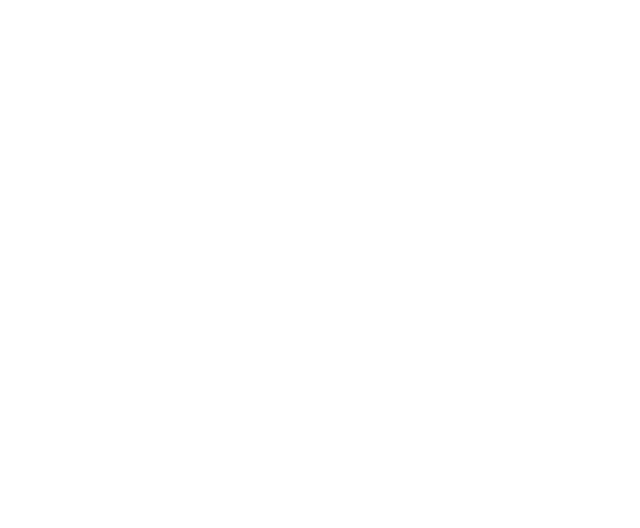
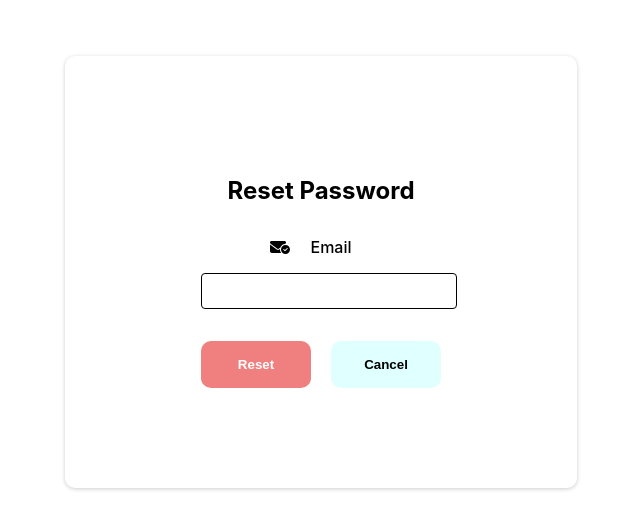
Before and after one commit to Karanjsk2k01/Expense_Tracker_React_App, a React (Create React App) app: page /ForgetPassword in a window 1280 px wide. Before the commit this address had no page. Shown: the part 128-656 px from the top of the page, without its empty margins (319-959 px from the left). Built offline with nearby package versions, Linux system fonts and the light colour scheme.

Commit message:
forgot password flow done

```diff
--- a/src/App.js
+++ b/src/App.js
@@ -5,6 +5,7 @@
 import Profile from './components/profile/Profile';
 import { AuthProvider } from './components/store/Auth-context';
 import Navbar from './components/Navbar/Navbar';
+import ForgetPassword from './components/Auth/ForgetPassword';
 
 
 function App() {
@@ -16,6 +17,7 @@
             <Route path='/' element={<Home />} />
             <Route path='/Auth' element={<AuthForm />} />
             <Route path='/Profile' element={<Profile />} />
+            <Route path='/ForgetPassword' element={<ForgetPassword />} />
           </Routes>
         </BrowserRouter>
       </AuthProvider>
--- a/src/components/Auth/AuthForm.jsx
+++ b/src/components/Auth/AuthForm.jsx
@@ -150,7 +150,7 @@
                 <button
                   type='button'
                   className={classes.toggle}
-                  onClick={() => { }}
+                  onClick={() => { history('/ForgetPassword') }}
                 >
                   {isLogin ? 'Forgot password' : ''}
                 </button>
--- /dev/null
+++ b/src/components/Auth/ForgetPassword.jsx
@@ -0,0 +1,104 @@
+import { faEnvelopeCircleCheck, faSpinner } from '@fortawesome/free-solid-svg-icons'
+import React, { useState } from 'react'
+import { useNavigate } from 'react-router-dom'
+import classes from './ForgetPassword.module.css';
+import { FontAwesomeIcon } from '@fortawesome/react-fontawesome';
+
+
+const ForgetPassword = () => {
+
+  const [loader, setloader] = useState(false)
+  const [success, setsuccess] = useState(false)
+  const [email, setEmail] = useState('')
+  const history = useNavigate()
+
+
+  const redirectHandler = () => {
+    history('/Auth')
+  }
+
+  const resetHandler = async (e) => {
+    e.preventDefault();
+
+    let enteredEmail = email;
+
+    setloader(true);
+
+    let url = 'https://identitytoolkit.googleapis.com/v1/accounts:sendOobCode?key=AIzaSyBxqP5SfeSM8fgzRarxiwEgZ4kJ5v7JZsA'
+
+    try {
+
+      let res = await fetch(url, {
+        method: 'POST',
+        body: JSON.stringify({
+          requestType: 'PASSWORD_RESET',
+          email: enteredEmail
+        })
+      })
+
+      if (!res.ok) {
+        throw new Error('Something went wrong try after sometime');
+
+      }
+
+      let data = await res.json()
+
+      console.log(data)
+
+      setloader(false)
+      setsuccess(true)
+
+      e.target.reset();
+
+      setTimeout(() => {
+        history('/Auth')
+      }, 2000);
+
+    } catch (error) {
+      alert(error.message)
+
+      setloader(false)
+      setsuccess(false)
+    }
+  }
+
+
+  return (
+    <section className={classes.Profile}>
+      <div className={classes.wrapper}>
+        <div className={classes.ProfileWrapper}>
+          <h1>Reset Password</h1>
+          <form onSubmit={resetHandler}>
+            <div className={classes.control}>
+              <label htmlFor='Email'>
+                <FontAwesomeIcon icon={faEnvelopeCircleCheck} />
+                <span style={{ padding: '0 20px' }}>Email</span>
+              </label>
+              <input type='text' id='Email' required value={email} onChange={(e) => setEmail(e.target.value)} />
+            </div>
+            <div className={classes.buttonControl}>
+              {!loader &&
+                <button type='submit' className={classes.toggle1}>
+                  Reset
+                </button>
+              }
+              {!loader &&
+                <button type='button' className={classes.toggle2} onClick={redirectHandler}>
+                  Cancel
+                </button>
+              }
+              {loader &&
+                <button type='submit' className={classes.toggle1}>
+                  Loading...<FontAwesomeIcon icon={faSpinner} />
+                </button>
+              }
+            </div>
+          </form>
+        </div>
+      </div>
+      {success && <span className={classes.toast}>Email has been sent to reset the Password!</span>}
+    </section>
+  )
+}
+
+export default ForgetPassword
--- /dev/null
+++ b/src/components/Auth/ForgetPassword.module.css
@@ -0,0 +1,104 @@
+.Profile {
+  height: 100vh;
+  width: 100%;
+  display: flex;
+  align-items: center;
+  justify-content: center;
+  gap: 40px;
+  flex-direction: column;
+}
+
+.control {
+  margin-bottom: 1rem;
+}
+
+.buttonControl {
+  display: flex;
+  gap: 20px;
+  align-items: center;
+  justify-content: space-around;
+}
+
+.wrapper {
+  box-shadow: 0 1px 4px rgba(0, 0, 0, 0.2);
+  width: 30rem;
+  border-radius: 10px;
+  padding: 1rem;
+  text-align: center;
+  display: flex;
+  justify-content: center;
+  align-items: center;
+  flex-direction: column;
+  height: 50%;
+}
+
+.toggle1 {
+  margin-top: 1rem;
+  background-color: transparent;
+  color: #9f5ccc;
+  border: none;
+  padding: 1rem 1.5rem;
+  background-color: lightcoral;
+  border-radius: 10px;
+  color: white;
+  font-weight: bold;
+  width: 100%;
+  cursor: pointer;
+}
+
+.toggle2 {
+  margin-top: 1rem;
+  background-color: lightcyan;
+  color: #9f5ccc;
+  padding: 1rem 1.5rem;
+  border: none;
+  border-radius: 10px;
+  color: black;
+  font-weight: bold;
+  width: 100%;
+  cursor: pointer;
+}
+
+.ProfileWrapper {
+  width: 50%;
+  display: flex;
+  flex-direction: column;
+  align-items: center;
+  justify-content: center;
+  height: 50%;
+}
+
+form {
+  width: 100%;
+}
+
+h1 {
+  margin-bottom: 2rem;
+}
+
+label {
+  font-weight: 500;
+}
+
+.control input {
+  font: inherit;
+  color: #38015c;
+  border-radius: 4px;
+  border: 1px solid black;
+  width: 100%;
+  text-align: left;
+  padding: 0.45rem;
+  margin-top: 1rem;
+}
+
+.toast {
+  background-color: lightcoral;
+  border-radius: 10px;
+  font-weight: bold;
+  color: white;
+  padding: 20px;
+  width: 25rem;
+  display: flex;
+  align-items: center;
+  justify-content: center;
+}
```
